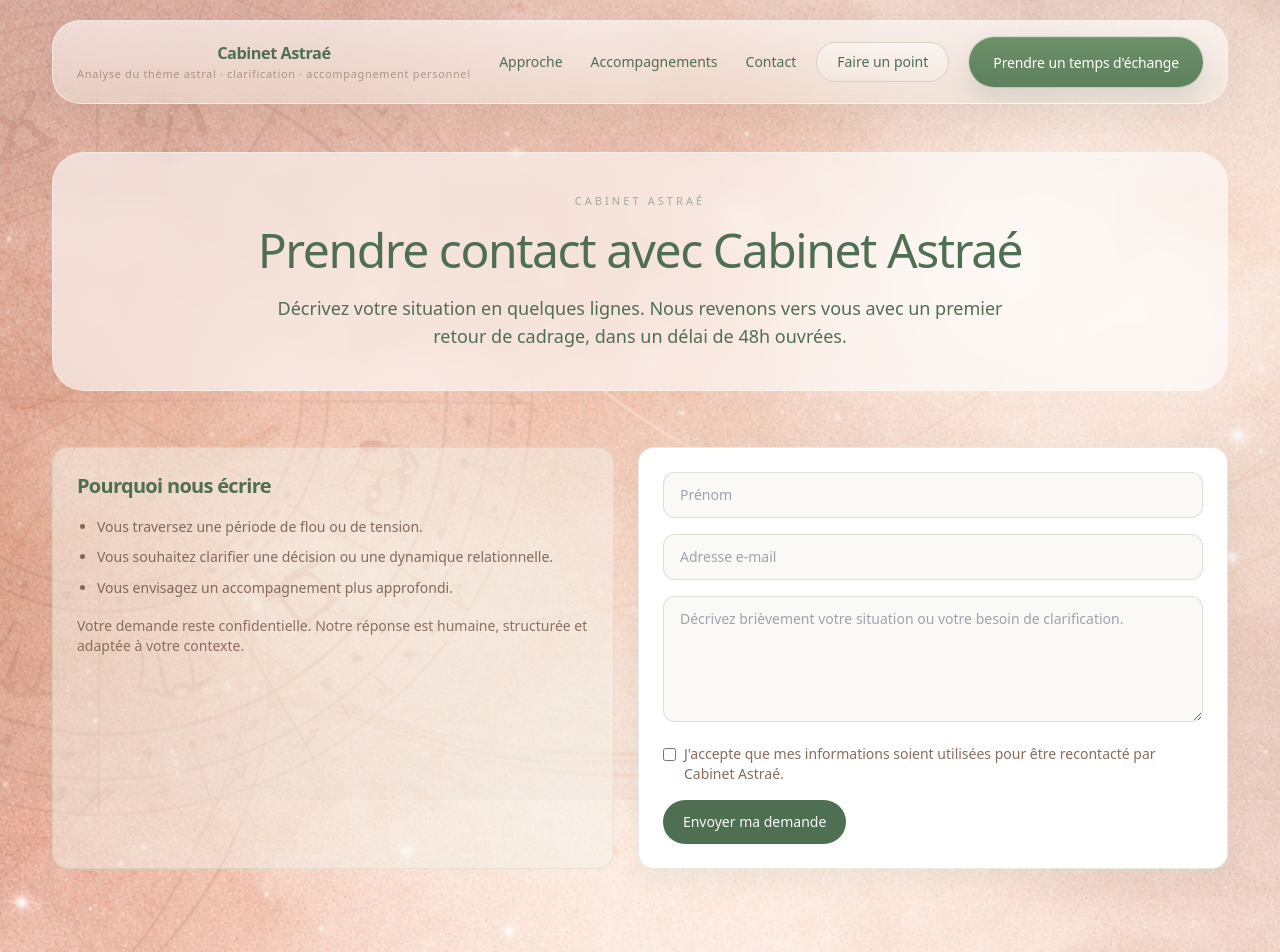
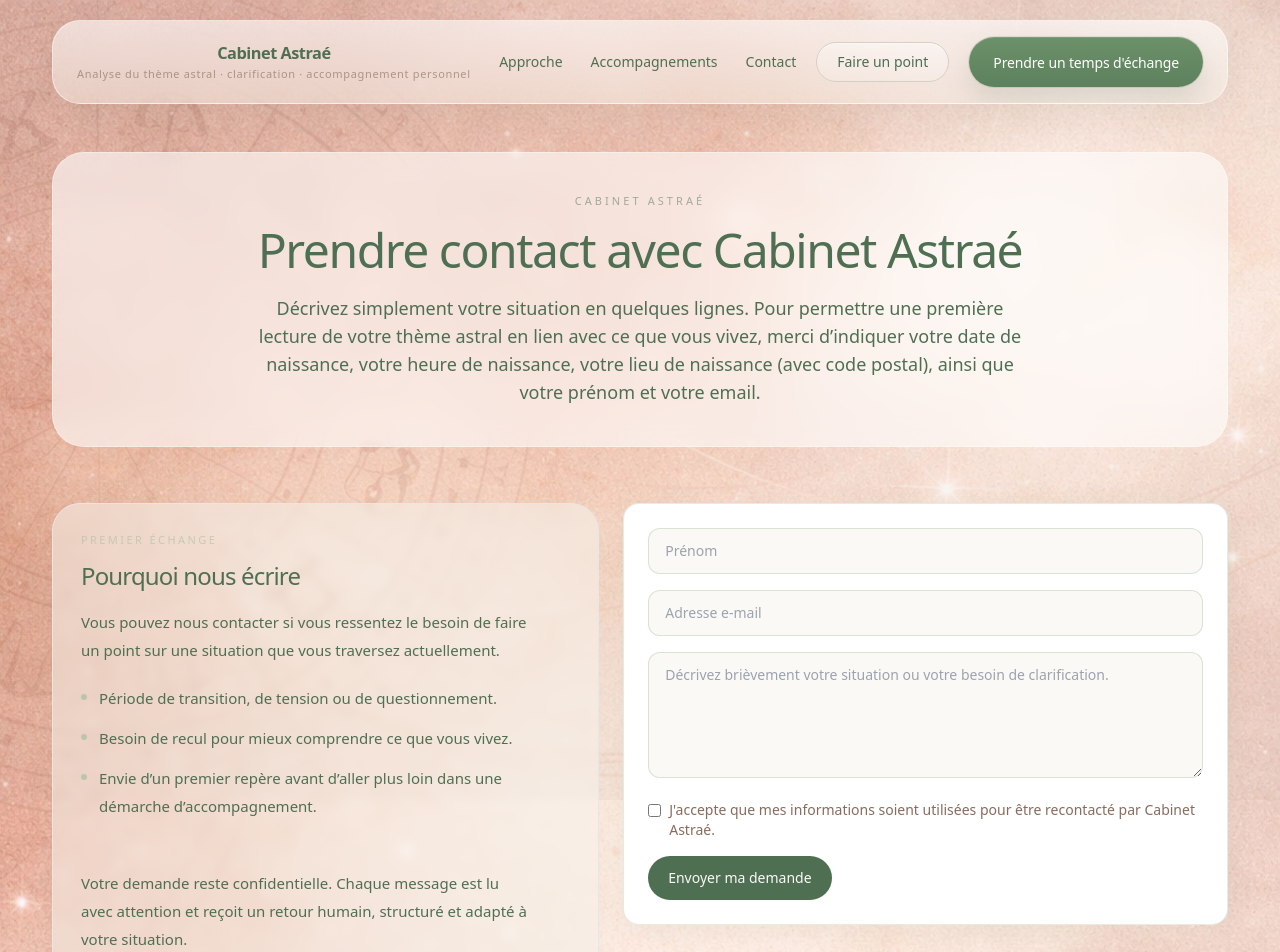
Before and after one commit to arnaudcrestey/cabinet-astrae, a Next.js app: page /contact in a window 1280 px wide. Shown: the top 952 px of the page. Built offline with nearby package versions, Linux system fonts and the light colour scheme.

Commit message:
Update page.tsx

```diff
--- a/app/contact/page.tsx
+++ b/app/contact/page.tsx
@@ -5,20 +5,54 @@ export default function ContactPage() {
   return (
     <PageFrame
       title="Prendre contact avec Cabinet Astraé"
-      intro="Décrivez votre situation en quelques lignes. Nous revenons vers vous avec un premier retour de cadrage, dans un délai de 48h ouvrées."
+      intro="Décrivez simplement votre situation en quelques lignes. Pour permettre une première lecture de votre thème astral en lien avec ce que vous vivez, merci d’indiquer votre date de naissance, votre heure de naissance, votre lieu de naissance (avec code postal), ainsi que votre prénom et votre email."
     >
-      <div className="grid gap-6 lg:grid-cols-[1fr_1.05fr]">
-        <section className="rounded-2xl border border-sage/25 bg-sand/50 p-6">
-          <h2 className="text-xl font-semibold">Pourquoi nous écrire</h2>
-          <ul className="mt-4 list-disc space-y-2 pl-5 text-sm leading-relaxed text-umber/90">
-            <li>Vous traversez une période de flou ou de tension.</li>
-            <li>Vous souhaitez clarifier une décision ou une dynamique relationnelle.</li>
-            <li>Vous envisagez un accompagnement plus approfondi.</li>
-          </ul>
-          <p className="mt-4 text-sm text-umber/85">
-            Votre demande reste confidentielle. Notre réponse est humaine, structurée et adaptée à votre contexte.
-          </p>
+      <div className="grid gap-6 lg:grid-cols-[0.95fr_1.05fr] lg:items-start">
+        <section className="rounded-[1.75rem] border border-sage/18 bg-sand/55 p-6 shadow-[0_12px_36px_rgba(91,115,91,0.06)] backdrop-blur-sm sm:p-7">
+          <div className="max-w-md">
+            <p className="text-[11px] uppercase tracking-[0.22em] text-sage/60">
+              Premier échange
+            </p>
+
+            <h2 className="mt-3 text-xl font-medium leading-tight text-forest sm:text-2xl">
+              Pourquoi nous écrire
+            </h2>
+
+            <p className="mt-4 text-sm leading-7 text-umber/88 sm:text-[15px]">
+              Vous pouvez nous contacter si vous ressentez le besoin de faire
+              un point sur une situation que vous traversez actuellement.
+            </p>
+
+            <ul className="mt-5 space-y-3 text-sm leading-7 text-umber/88 sm:text-[15px]">
+              <li className="flex gap-3">
+                <span className="mt-[10px] h-1.5 w-1.5 shrink-0 rounded-full bg-sage/70" />
+                <span>Période de transition, de tension ou de questionnement.</span>
+              </li>
+              <li className="flex gap-3">
+                <span className="mt-[10px] h-1.5 w-1.5 shrink-0 rounded-full bg-sage/70" />
+                <span>
+                  Besoin de recul pour mieux comprendre ce que vous vivez.
+                </span>
+              </li>
+              <li className="flex gap-3">
+                <span className="mt-[10px] h-1.5 w-1.5 shrink-0 rounded-full bg-sage/70" />
+                <span>
+                  Envie d’un premier repère avant d’aller plus loin dans une
+                  démarche d’accompagnement.
+                </span>
+              </li>
+            </ul>
+
+            <div className="mt-6 h-px w-full bg-sage/12" />
+
+            <p className="mt-6 text-sm leading-7 text-umber/82 sm:text-[15px]">
+              Votre demande reste confidentielle. Chaque message est lu avec
+              attention et reçoit un retour humain, structuré et adapté à votre
+              situation.
+            </p>
+          </div>
         </section>
+
         <ContactForm />
       </div>
     </PageFrame>
```
